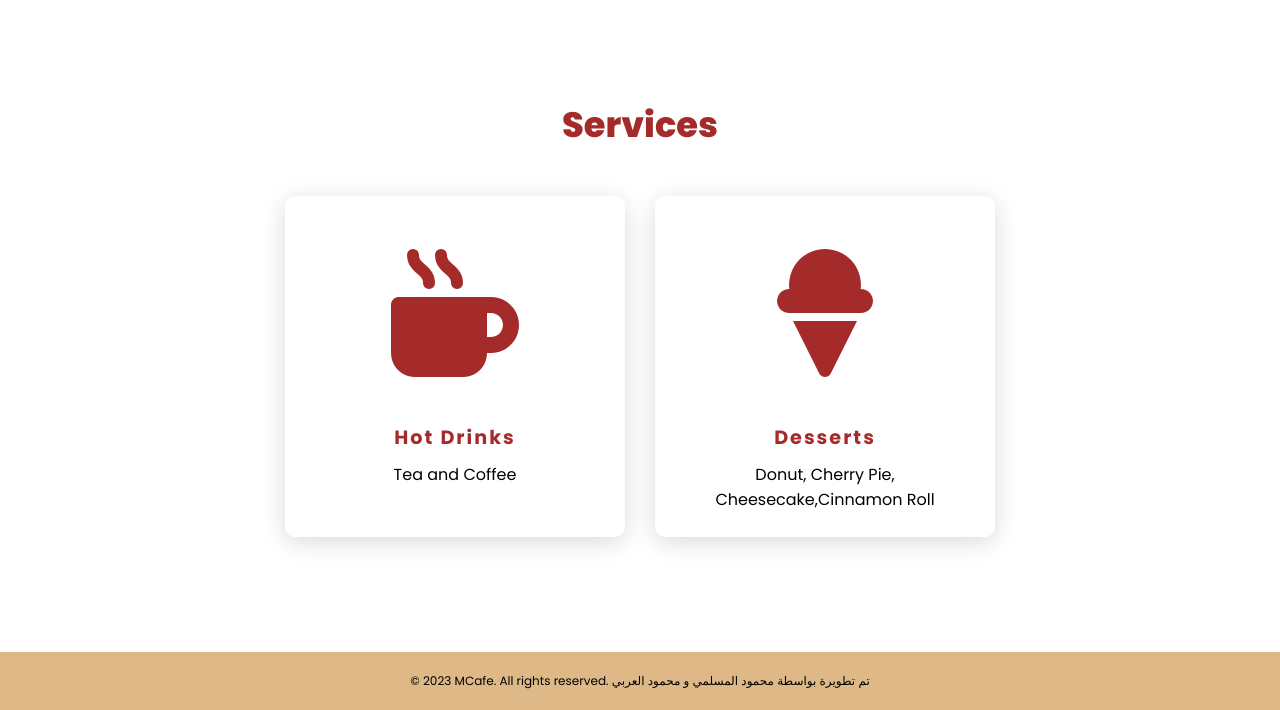
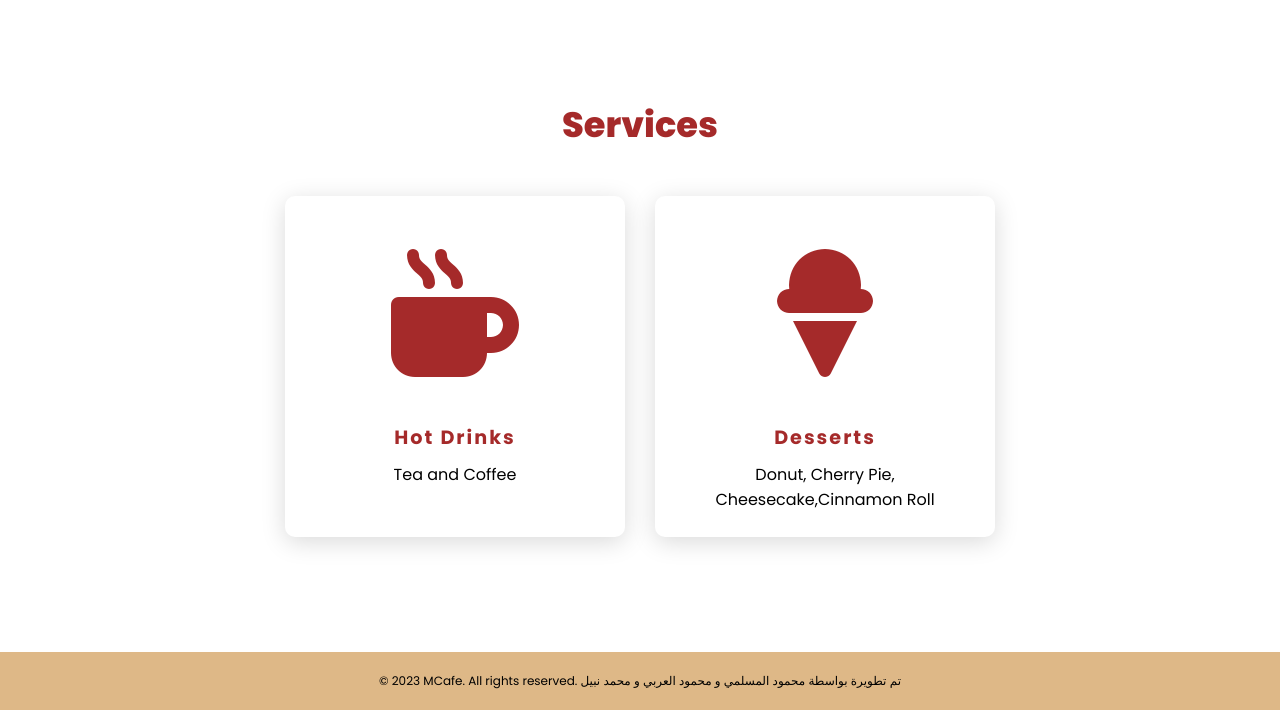
Before and after one commit to MahmoudElmesallamy/cafe-v3, a plain HTML site: page index.html in a window 1280 px wide. Shown: the part 802-1512 px from the top of the page. Drawn offline with Linux system fonts and the light colour scheme.

Commit message:
Update index.html

```diff
--- a/index.html
+++ b/index.html
@@ -64,7 +64,7 @@
         </div>
         <footer>
             <p>&copy; 2023 MCafe. All rights reserved.
-                تم تطويرة بواسطة محمود المسلمي و محمود العربي
+                تم تطويرة بواسطة محمود المسلمي و محمود العربي و محمد نبيل
             </p>
         </footer>
 
```
